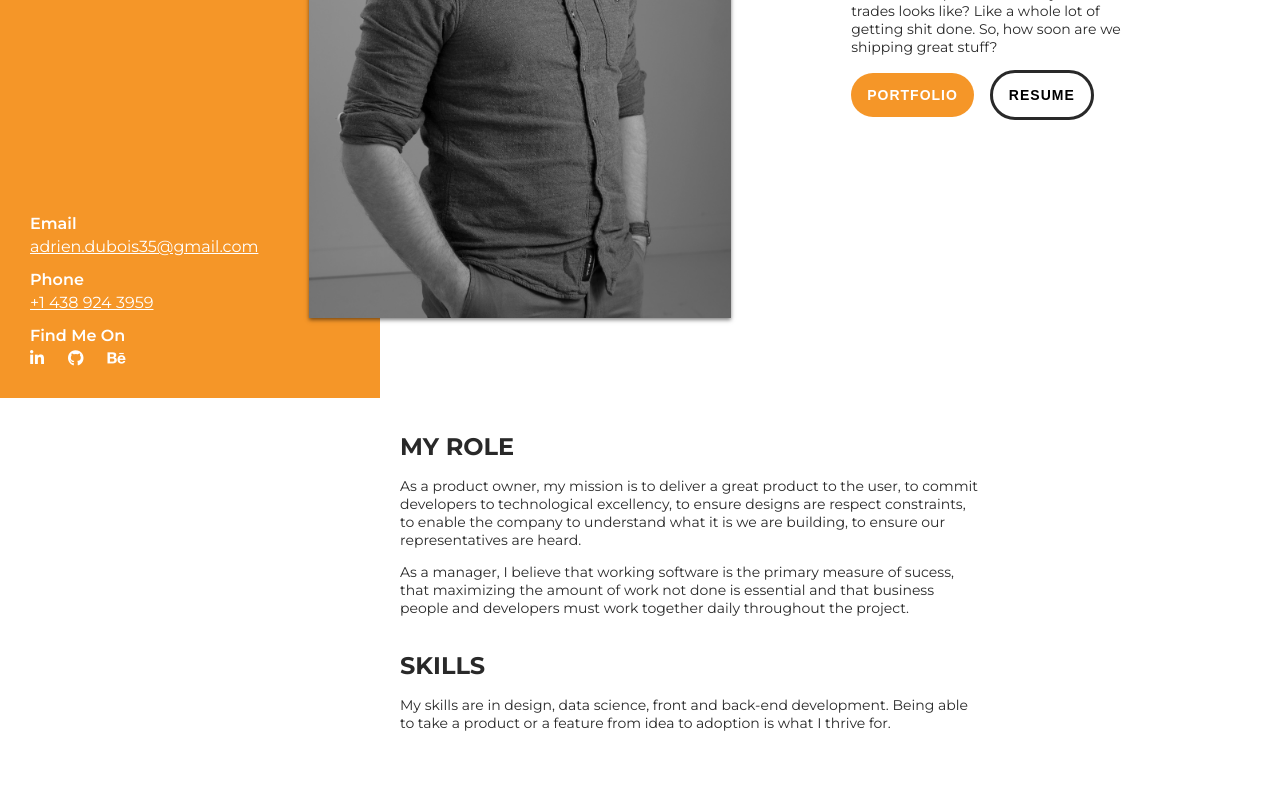
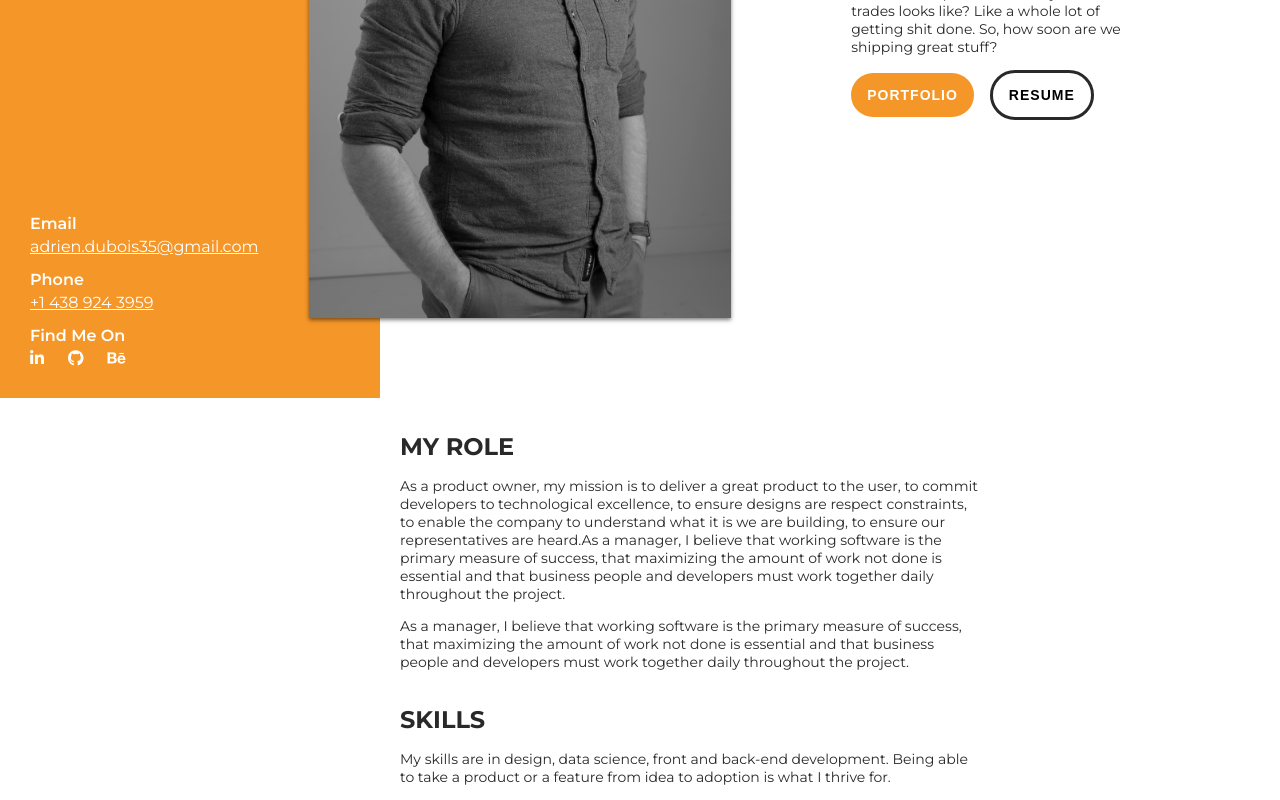
Before and after one commit to Armitage35/portfolio, a Vue app: page /#/ in a window 1280 px wide. Shown: the part 402-1202 px from the top of the page. Before the commit the page ends 1148 px from the top, so only its background shows below. Built offline with nearby package versions, Linux system fonts and the light colour scheme.

Commit message:
Fix spelling issues (shame)

```diff
--- a/src/Views/Portfolio/ElevatorPitch/ElevatorPitch.vue
+++ b/src/Views/Portfolio/ElevatorPitch/ElevatorPitch.vue
@@ -1,8 +1,8 @@
 <template>
 	<div class="content__elevatorPitch">
 		<h1>My role</h1>
-		<p>As a product owner, my mission is to deliver a great product to the user, to commit developers to technological excellency, to ensure designs are respect constraints, to enable the company to understand what it is we are building, to ensure our representatives are heard.</p>
-		<p>As a manager, I believe that working software is the primary measure of sucess, that maximizing the amount of work not done is essential and that business people and developers must work together daily  throughout the project.</p>
+		<p>As a product owner, my mission is to deliver a great product to the user, to commit developers to technological excellence, to ensure designs are respect constraints, to enable the company to understand what it is we are building, to ensure our representatives are heard.As a manager, I believe that working software is the primary measure of success, that maximizing the amount of work not done is essential and that business people and developers must work together daily throughout the project.</p>
+		<p>As a manager, I believe that working software is the primary measure of success, that maximizing the amount of work not done is essential and that business people and developers must work together daily throughout the project.</p>
 	</div>
 </template>
 
```
